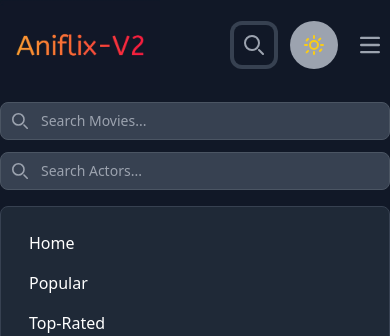
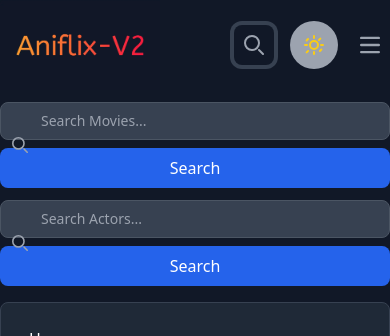
Before and after one commit to Anishkumar100/aniflix-v2, a React (Vite) app: page /search/person/movies in a window 390 px wide. Both pictures are taken after a click on the button "Search". Shown: the top 336 px of the page. Built offline with nearby package versions, Linux system fonts and the light colour scheme; no server answers.

Commit message:
I have added 2 buttons for responsive search options in mobiles phones for both movies and actors

```diff
--- a/src/components/Header.jsx
+++ b/src/components/Header.jsx
@@ -137,6 +137,7 @@ export const Header = () => {
               </div>
               <input type="text" value={term} onChange={(e) => setTerm(e.target.value)}
                 onKeyDown={(e) => handleSearch(e)} id="search-navbar" className="block w-full p-2 ps-10 text-sm text-gray-900 border border-gray-300 rounded-lg bg-gray-50 focus:ring-blue-500 focus:border-blue-500 dark:bg-gray-700 dark:border-gray-600 dark:placeholder-gray-400 dark:text-white dark:focus:ring-blue-500 dark:focus:border-blue-500" placeholder="Search Movies..." />
+                <button className='mt-2 w-full p-2 bg-blue-600 text-white rounded-lg hover:bg-blue-700' onClick={()=>handleSearch()}>Search</button>
 
 
             </div>
@@ -150,6 +151,7 @@ export const Header = () => {
               </div>
               <input type="text" value={actor} onChange={(e) => setActor(e.target.value)}
                 onKeyDown={(e) => handleActorSearch(e)} id="search-navbar" className="block w-full p-2 ps-10 text-sm text-gray-900 border border-gray-300 rounded-lg bg-gray-50 focus:ring-blue-500 focus:border-blue-500 dark:bg-gray-700 dark:border-gray-600 dark:placeholder-gray-400 dark:text-white dark:focus:ring-blue-500 dark:focus:border-blue-500" placeholder="Search Actors..." />
+                 <button className='mt-2 w-full p-2 bg-blue-600 text-white rounded-lg hover:bg-blue-700' onClick={()=>handleSearch()}>Search</button>
 
 
             </div>
```
